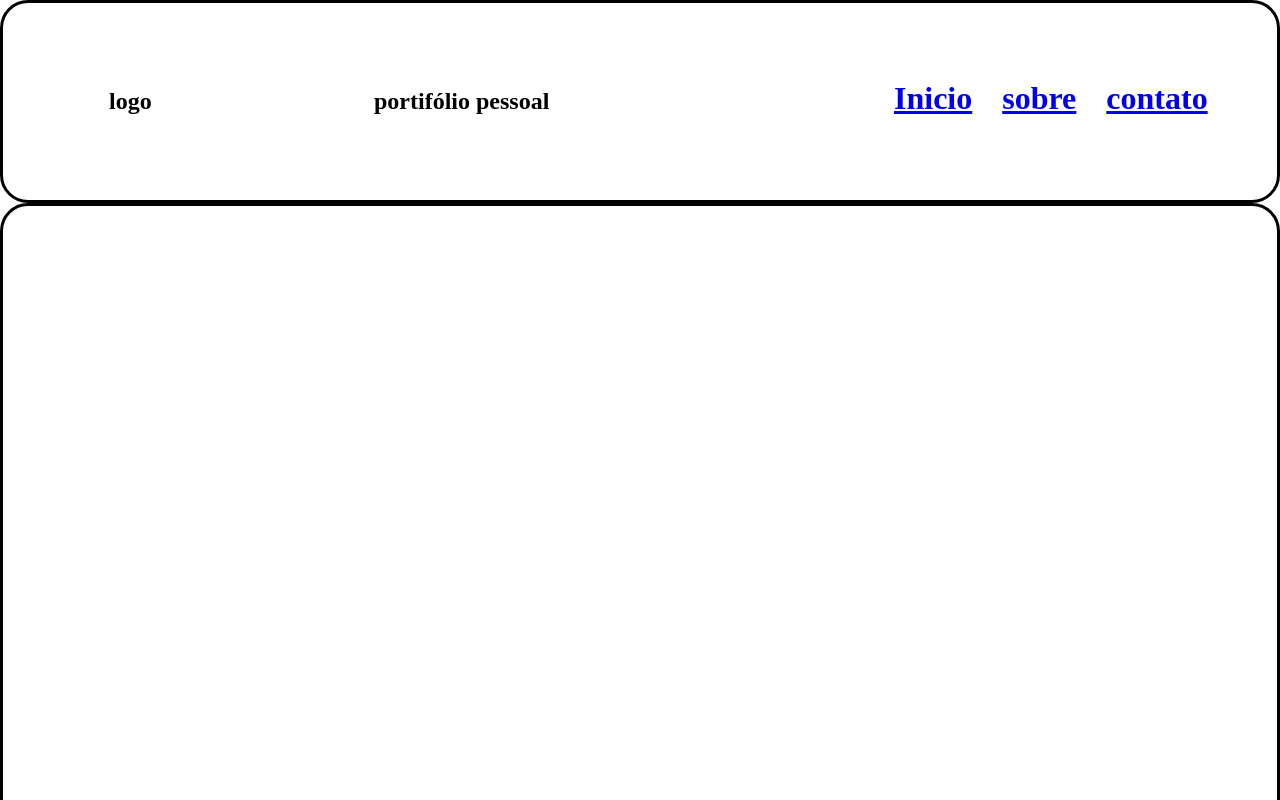
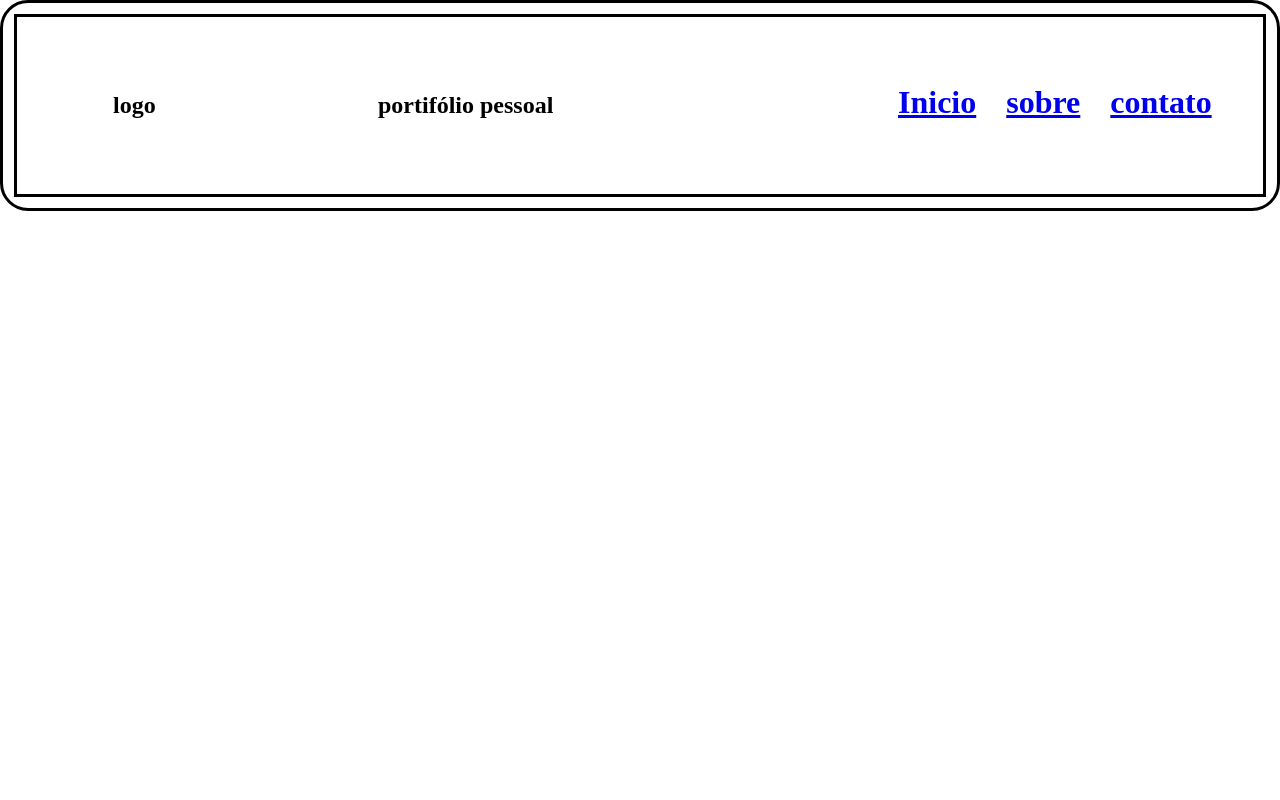
Before and after one commit to pires-cpu/portfolio-web, a plain HTML site: page index.html in a window 1280 px wide. Shown: the top 800 px of the page. Drawn offline with Linux system fonts and the light colour scheme.

Commit message:
realização do portifólio

```diff
--- a/index.html
+++ b/index.html
@@ -7,19 +7,24 @@
     <title>portifolio</title>
     <link rel="stylesheet" href="stle.css">
 </head>
+<header>
+    <div class="caixa1">
+    <h2 class="logo">logo </h2>
+    <h2 class="titulo">portifólio pessoal</h2>
+    <h1 class="Inicio">
+        <li><a href="#inicio">Inicio</a></li>
+    </h1>
+    <h1 class="sobre">
+        <li><a href="sobre">sobre</a></li>
+    </h1>
+    <h1 class="contato">
+        <li><a href="contato">contato</a></li>
+    </h1>
+    </div>
+</header>
 
 <body>
-    <header>
-        <h2 class="logo">logo   </h2>
-        <h2 class="titulo">portifólio pessoal</h2>
-        <h1 class="Inicio"><li><a href="#inicio">Inicio</a></li></h1>
-        <h1 class="sobre"><li><a href="sobre">sobre</a></li></h1>
-        <h1 class="contato"><li><a href="contato">contato</a></li></h1>
-    </header>
-    <header class="header2">
-        <h2 class="caixaM"></h2>
-        <h2 class="caixaM2"></h2>
-    </header>
+
 </body>
 
 </html>
--- a/stle.css
+++ b/stle.css
@@ -36,10 +36,16 @@ li{
     justify-content: space-between;
 
     }
-.caixaM{
-    padding: 600px;
+
+    .caixa1{
+        border: 5;
+        border-style: solid;
+        padding-right: 17px;
+        margin: 1px;
+        flex-direction: row;
+        display: flex;
+        width: 2000px;
+
+    }
 
 }
-
-
-}
```
